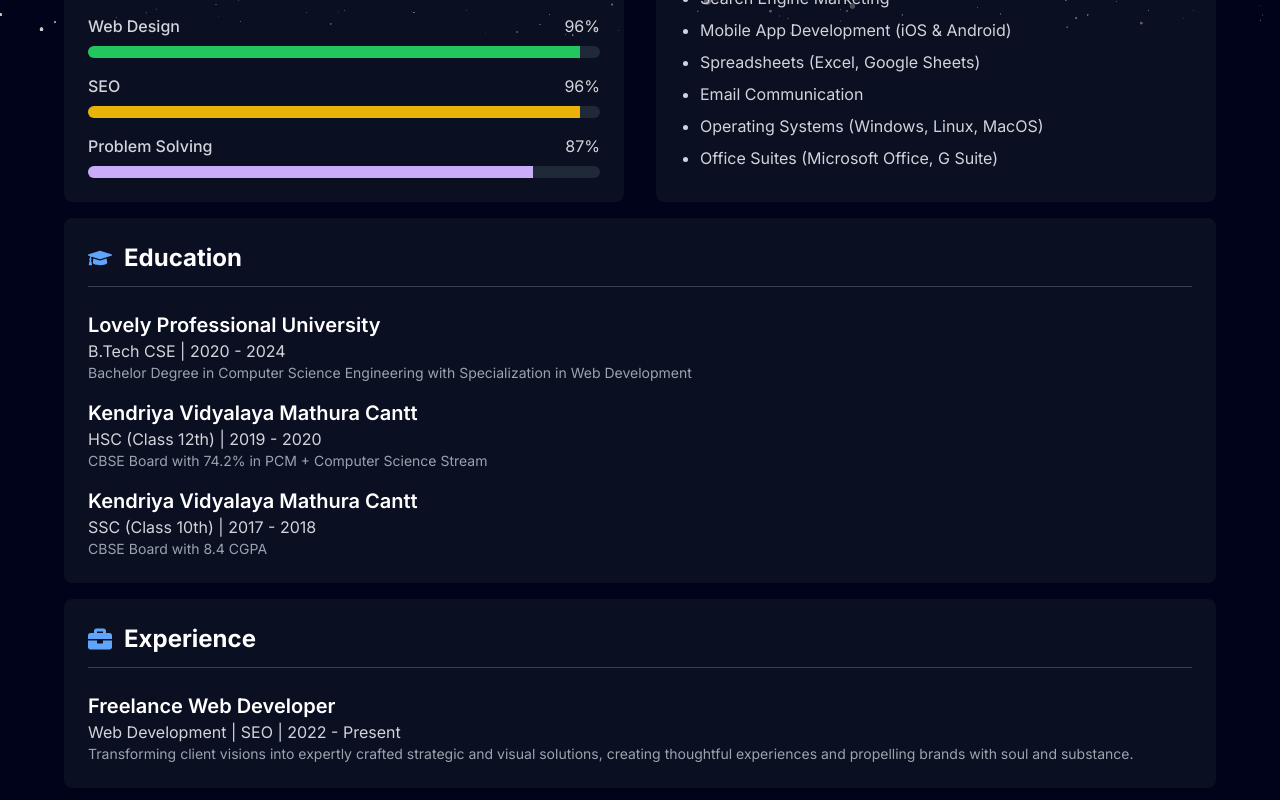
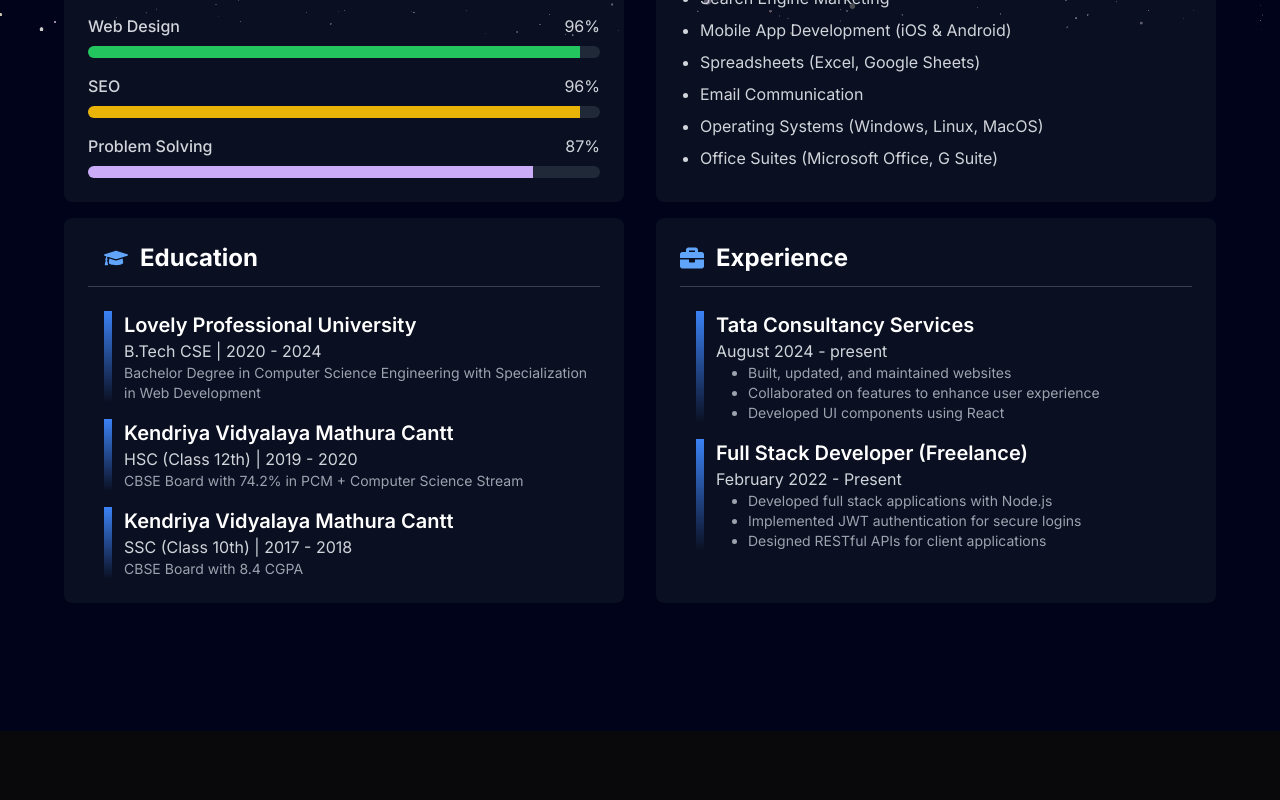
Before and after one commit to TusharPachouri/portfolio-nextjs, a Next.js app: page /resume in a window 1280 px wide. Shown: the part 764-1564 px from the top of the page. After the commit the page ends 1495 px from the top, so only its background shows below. Built offline with nearby package versions, Linux system fonts and the light colour scheme.

Commit message:
refactor: Update resume page layout, enhance education and experience sections, and improve map popup styling

```diff
--- a/app/resume/page.tsx
+++ b/app/resume/page.tsx
@@ -65,7 +65,7 @@ const Resume: React.FC = () => {
           </Link>
         </div>
 
-        {/* Coding Skills and Language Skills */}
+        {/* Existing Coding and Language Skills Sections */}
         <div className="grid md:grid-cols-2 gap-8">
           {/* Coding Skills */}
           <div className="bg-gray-900/60 rounded-lg p-6">
@@ -162,13 +162,20 @@ const Resume: React.FC = () => {
           </div>
         </div>
 
-        {/* Education Section */}
-        <div className="bg-gray-900/60 rounded-lg p-6">
-          <h2 className="text-2xl font-bold text-white mb-6 border-b border-gray-700 pb-3 flex items-center">
+        {/* Education and Experience Side by Side */}
+        <div className="grid md:grid-cols-2 gap-8">
+          {/* Education Section with Line Texture */}
+          <div className="bg-gray-900/60 rounded-lg p-6 relative overflow-hidden">
+            {/* Line Texture */}
+            {/* <div className="absolute top-0 left-0 w-2 h-full bg-gradient-to-b from-blue-500 to-purple-600"></div> */}
+
+            <h2 className="text-2xl font-bold text-white mb-6 border-b border-gray-700 pb-3 flex items-center pl-4">
               <FaGraduationCap className="mr-3 text-blue-400" /> Education
             </h2>
-          <div className="space-y-4">
-            <div>
+            <div className="space-y-4 pl-4">
+              {/* Lovely Professional University */}
+              <div className="relative pl-5">
+                <div className="absolute top-0 left-0 w-2 h-full bg-gradient-to-b from-blue-500 to-purple-600"></div>
                 <h3 className="text-xl font-semibold text-white">
                   Lovely Professional University
                 </h3>
@@ -178,7 +185,10 @@ const Resume: React.FC = () => {
                   Specialization in Web Development
                 </p>
               </div>
-            <div>
+
+              {/* Kendriya Vidyalaya */}
+              <div className="relative pl-5">
+                <div className="absolute top-0 left-0 w-2 h-full bg-gradient-to-b from-blue-500 to-purple-600"></div>
                 <h3 className="text-xl font-semibold text-white">
                   Kendriya Vidyalaya Mathura Cantt
                 </h3>
@@ -187,7 +197,9 @@ const Resume: React.FC = () => {
                   CBSE Board with 74.2% in PCM + Computer Science Stream
                 </p>
               </div>
-            <div>
+
+              <div className="relative pl-5">
+                <div className="absolute top-0 left-0 w-2 h-full bg-gradient-to-b from-blue-500 to-purple-600"></div>
                 <h3 className="text-xl font-semibold text-white">
                   Kendriya Vidyalaya Mathura Cantt
                 </h3>
@@ -202,43 +214,35 @@ const Resume: React.FC = () => {
             <h2 className="text-2xl font-bold text-white mb-6 border-b border-gray-700 pb-3 flex items-center">
               <FaBriefcase className="mr-3 text-blue-400" /> Experience
             </h2>
-          <div className="space-y-4">
-            <div>
+            <div className="space-y-4 pl-4">
+              {/* Web Development Intern */}
+              <div className="relative pl-5">
+                <div className="absolute top-0 left-0 w-2 h-full bg-gradient-to-b from-blue-500 to-purple-600"></div>
                 <h3 className="text-xl font-semibold text-white">
-                Freelance Web Developer
+                  Tata Consultancy Services
                 </h3>
-              <p className="text-gray-300">
-                Web Development | SEO | 2022 - Present
-              </p>
-              <p className="text-gray-400 text-sm">
-                Transforming client visions into expertly crafted strategic and
-                visual solutions, creating thoughtful experiences and propelling
-                brands with soul and substance.
-              </p>
+                <p className="text-gray-300">August 2024 - present</p>
+                <ul className="list-disc pl-8 text-gray-400 text-sm">
+                  <li>Built, updated, and maintained websites</li>
+                  <li>Collaborated on features to enhance user experience</li>
+                  <li>Developed UI components using React</li>
+                </ul>
               </div>
-            {/* <div>
+
+              {/* Full Stack Developer (Freelance) */}
+              <div className="relative pl-5">
+                <div className="absolute top-0 left-0 w-2 h-full bg-gradient-to-b from-blue-500 to-purple-600"></div>
                 <h3 className="text-xl font-semibold text-white">
-                Co-Founder and Lead @ Net Impact
+                  Full Stack Developer (Freelance)
                 </h3>
-              <p className="text-gray-300">
-                Lovely Professional University - Undergrad Chapter | 2018 - 2021
-              </p>
-              <p className="text-gray-400 text-sm">
-                Leveraged a student community of over 30,000 to innovate and
-                empower women in India for an inclusive future.
-              </p>
-            </div> */}
-            {/* <div>
-              <h3 className="text-xl font-semibold text-white">
-                Design Lead @ Hult Prize Foundation
-              </h3>
-              <p className="text-gray-300">LPU Chapter | 2018 - 2019</p>
-              <p className="text-gray-400 text-sm">
-                Participated in an international community of changemakers
-                committed to empowering social entrepreneurs to solve global
-                challenges.
-              </p>
-            </div> */}
+                <p className="text-gray-300">February 2022 - Present</p>
+                <ul className="list-disc pl-8 text-gray-400 text-sm">
+                  <li>Developed full stack applications with Node.js</li>
+                  <li>Implemented JWT authentication for secure logins</li>
+                  <li>Designed RESTful APIs for client applications</li>
+                </ul>
+              </div>
+            </div>
           </div>
         </div>
       </div>
@@ -247,15 +251,3 @@ const Resume: React.FC = () => {
 };
 
 export default Resume;
-
-// Wave animation styles
-const additionalStyles = `
-@keyframes wave {
-  0%, 100% { transform: translateX(-100%); }
-  50% { transform: translateX(0); }
-}
-
-.animate-wave {
-  animation: wave linear infinite;
-}
-`;
--- a/components/ui/FloatingNavbar.tsx
+++ b/components/ui/FloatingNavbar.tsx
@@ -92,8 +92,8 @@ export const FloatingNav = ({
               "relative dark:text-neutral-50 md:font-normal items-center flex space-x-1 text-neutral-600 dark:hover:text-neutral-300 hover:text-neutral-500 hover:font-bold"
             )}
           >
-            <span className="block sm:hidden">{navItem.icon}</span>
-            <span className="text-sm !cursor-pointer">{navItem.name}</span>
+            {/* <span className="block sm:hidden">{navItem.icon}</span> */}
+            <span className="text-sm font-bold brightness-125 !cursor-pointer hover:font-semibold">{navItem.name}</span>
           </Link>
         ))}
       </motion.div>
--- a/components/ui/LeafletMap.tsx
+++ b/components/ui/LeafletMap.tsx
@@ -38,10 +38,15 @@ const LeafletMap: React.FC = () => {
     const marker = L.marker([27.4924, 77.6737])
       .addTo(map)
       .bindPopup(`
-        <div style="text-align: center;">
-          <h3>Mathura, India</h3>
-          <p>Ancient city of cultural and religious significance</p>
+        <div style="text-align: center; background-color: #f7f7f7; padding: 20px; border-radius: 15px; box-shadow: 0 4px 10px rgba(0, 0, 0, 0.1); max-width: 400px; margin: 0 auto;">
+            <h3 style="font-family: 'Arial', sans-serif; font-size: 18px; color: #2d3a3a; margin-bottom: 10px;">
+                Mathura, India
+            </h3>
+            <p style="font-family: 'Verdana', sans-serif; font-size: 14px; color: #555; line-height: 1.6; margin-top: 0;">
+                Feel free to reach out! I'm always open to new opportunities and collaborations. :)
+            </p>
         </div>
+
       `)
       .openPopup();
 
```
Also changed, not shown: 1 other file (tests, documents, lock files or other folders). Lines whose indentation alone changed are shown as unchanged.
